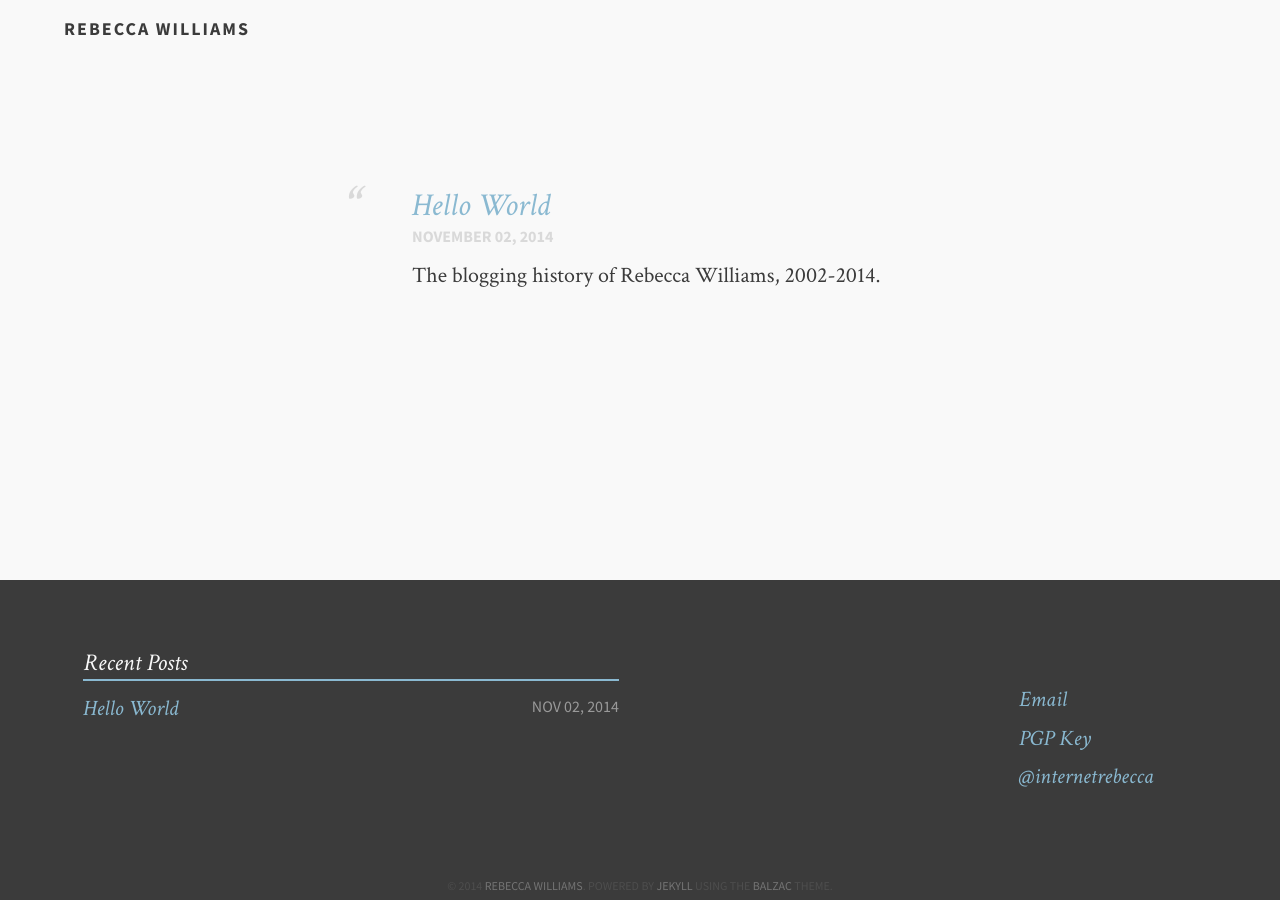
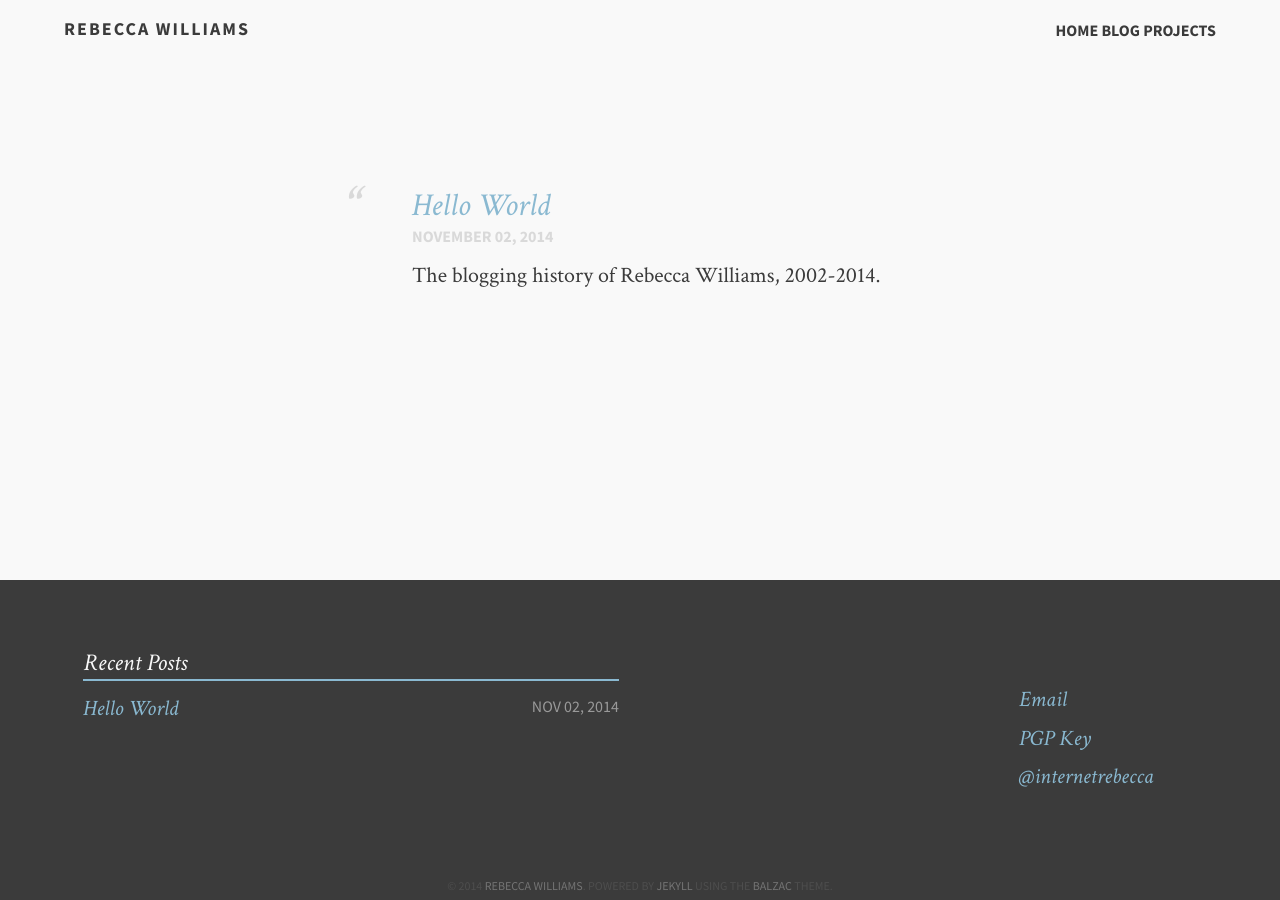
Before and after one commit to rebeccawilliams/rebeccawilliams.us, a Jekyll site: the page built from index.md, in a window 1280 px wide. Built offline with Jekyll 4.4.1, drawn with Linux system fonts in a browser that asks for light colours.

Commit message:
Update head-dark.html

```diff
--- a/_includes/head-dark.html
+++ b/_includes/head-dark.html
@@ -56,8 +56,13 @@
           <h1><a href="/">{{ site.title }}</a></h1>
         </hgroup>
         <a href="#nav" class="menu"><span class='icons'>☰</span></a>
-        <nav role="navigation">
-          <ul>
+             <nav role="navigation">
+             <ul>
+            <li>
+              <a href="/" title="{{ site.title }}">Home</a>
+              <a href="/blog" title="{{ site.title }}">Blog</a>
+              <a href="/projects" title="{{ site.title }}">Projects</a>
+            </li>
 
             {% for link in site.links %}
                 <li><a href="{% if link.external %}{{ link.url }}{% else %}{{ site.url }}{{ link.url }}{% endif %}" {% if link.external %}target="_blank"{% endif %}>{{ link.title }}</a></li>
```
